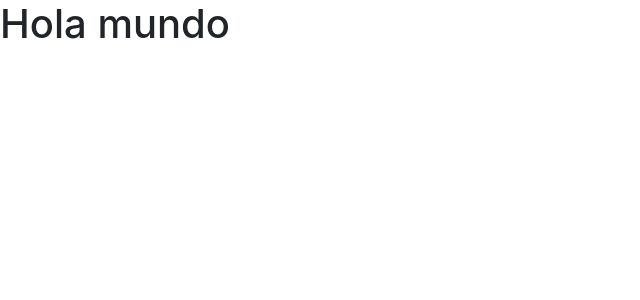
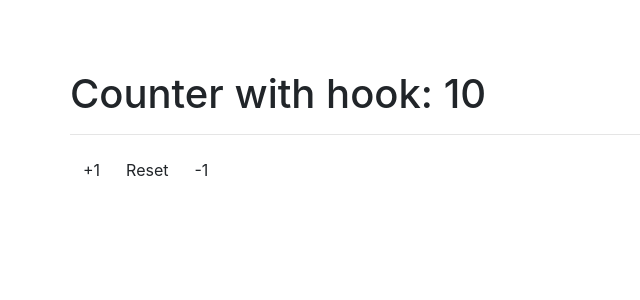
Before and after one commit to mauricio3247/react-hooks-practice, a React (Create React App) app: page / in a window 1280 px wide. Shown: the top 300 px of the page, without its empty margins (0-640 px from the left). Built offline with nearby package versions, Linux system fonts and the light colour scheme.

Commit message:
custom hook useCounter using useState

```diff
--- /dev/null
+++ b/src/components/01-useState/CounterApp.tsx
@@ -0,0 +1,22 @@
+import React, { useState } from 'react'
+import './counter.css'
+export const CounterApp = () => {
+    const [{counter1, counter2}, setcounter] = useState({
+        counter1: 10,
+        counter2: 20
+    })
+
+    const handleIncrementCounter1 = () => {
+        setcounter((state)=> ({...state, counter1: counter1+1}))
+    }
+    return (
+        <>
+            <h1>Counter App { counter1 }</h1>
+            <h1>Counter App { counter2 }</h1>
+            <hr/>
+            <button
+            onClick={handleIncrementCounter1}
+            className="btn btn-primary">+1</button>
+        </>
+    )
+}
--- /dev/null
+++ b/src/components/01-useState/CounterWithCustomHook.tsx
@@ -0,0 +1,17 @@
+import React from 'react'
+import {useCounter} from '../../hooks/useCounter'
+import './counter.css'
+export const CounterWithCustomHook = ()=>{
+    const {state, increment, decrement, reset} = useCounter()
+
+    return (
+        <>
+            <h1>Counter with hook: {state} </h1>
+            <hr/>
+            <button onClick= { ()=> increment(2) } className="btn">+1</button>
+            <button onClick= {reset} className="btn">Reset</button>
+            <button onClick= { ()=> decrement(2) } className="btn">-1</button>
+
+        </>
+    )
+}
--- /dev/null
+++ b/src/components/01-useState/counter.css
@@ -0,0 +1,3 @@
+body {
+    padding: 70px;
+}
--- /dev/null
+++ b/src/hooks/useCounter.tsx
@@ -0,0 +1,24 @@
+import { useState } from "react"
+
+export const useCounter = (initialState = 10)=> {
+    const [state, setState] = useState(initialState);
+
+    const increment = (factor = 1 ) => {
+        setState (state + factor)
+    }
+
+    const decrement = (factor = 1) => {
+        setState (state - factor)
+    }
+
+    const reset = () => {
+        setState (initialState)
+    }
+
+    return {
+        state,
+        increment,
+        decrement,
+        reset
+    }
+}
--- a/src/index.tsx
+++ b/src/index.tsx
@@ -1,9 +1,11 @@
 import React from 'react';
 import ReactDOM from 'react-dom';
-import { HookApp } from './HookApp';
+import { CounterWithCustomHook } from './components/01-useState/CounterWithCustomHook';
+//import { CounterApp } from './components/01-useState/CounterApp';
+//import { HookApp } from './HookApp';
 
 
 ReactDOM.render(
-  <HookApp />,
+  <CounterWithCustomHook />,
   document.getElementById('root')
 );
```
